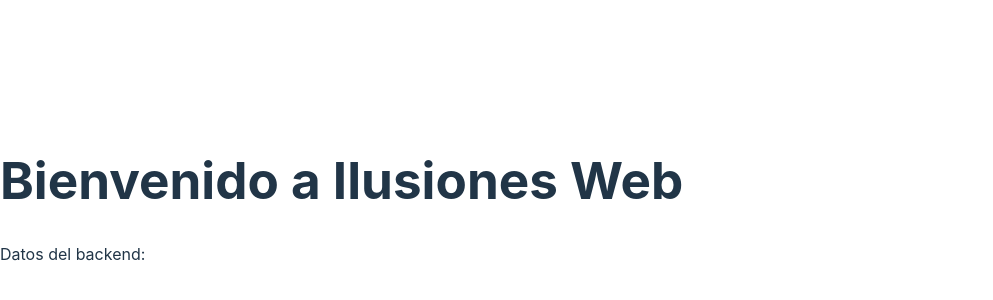
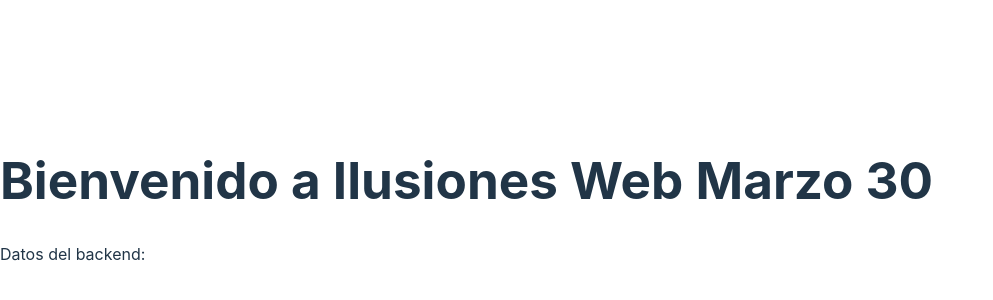
Before and after one commit to dmarmijosa/ilusionesweb-portal, a React (Vite) app in the folder frontend/: page / in a window 1280 px wide. Shown: the part 200-500 px from the top of the page, without its empty margins (0-993 px from the left). Built offline with nearby package versions, Linux system fonts and the light colour scheme; no server answers.

Commit message:
Actualizar el mensaje de respuesta del backend y el título en el frontend

```diff
--- a/frontend/src/components/Home.tsx
+++ b/frontend/src/components/Home.tsx
@@ -10,7 +10,7 @@ const Home = () => {
 
   return (
     <div>
-      <h1>Bienvenido a Ilusiones Web</h1>
+      <h1>Bienvenido a Ilusiones Web Marzo 30</h1>
       <p>Datos del backend: {data}</p>
     </div>
   );
```
Also changed, not shown: 1 other file (tests, documents, lock files or other folders).
